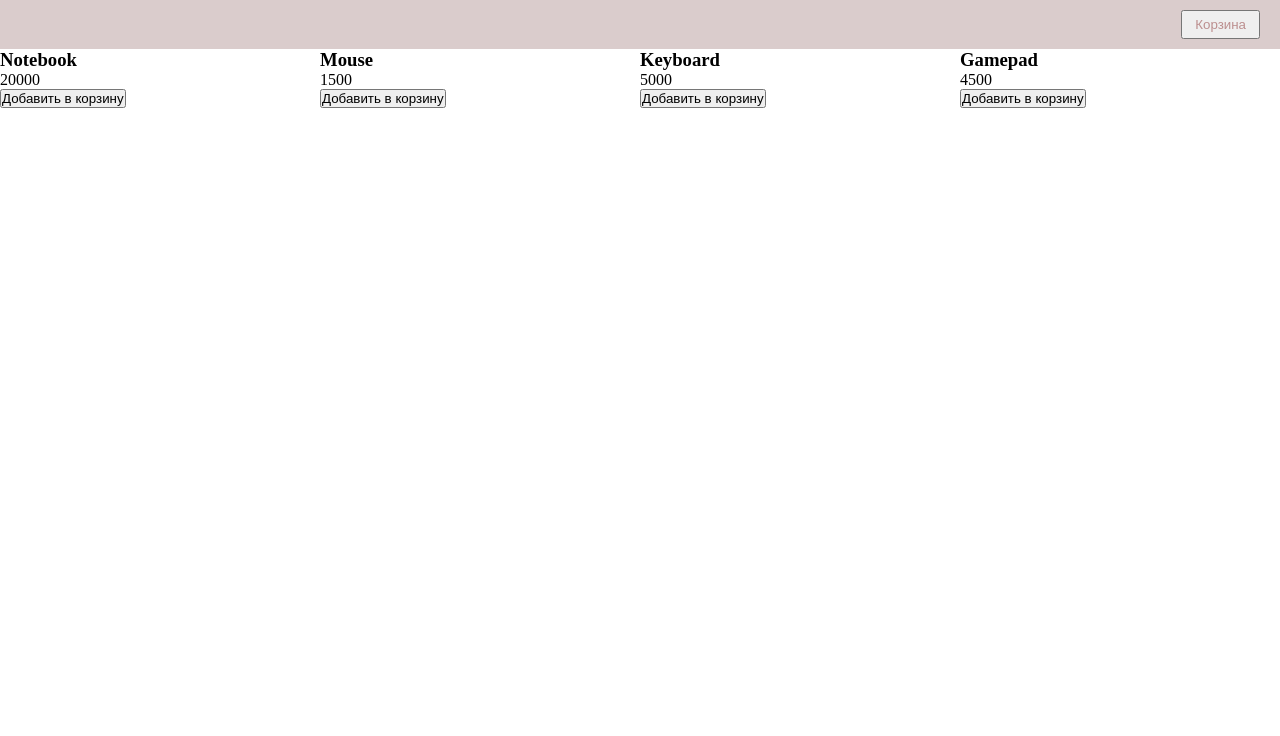
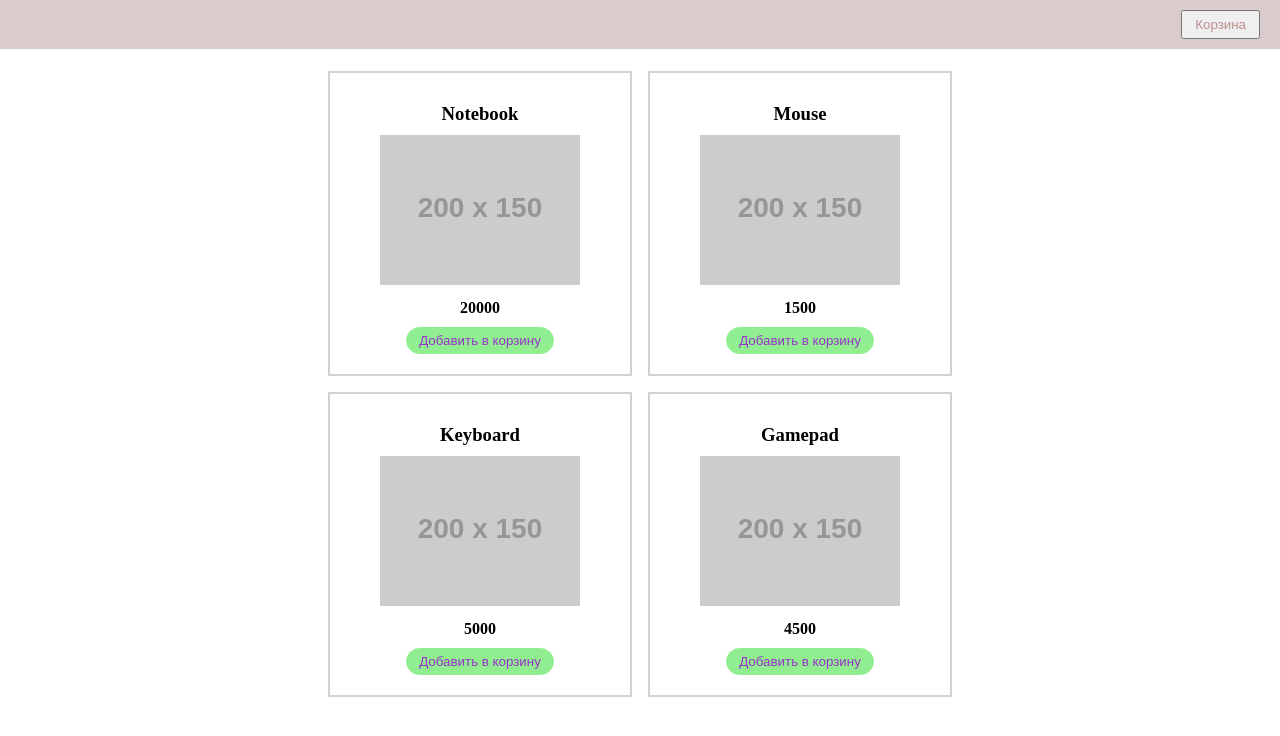
Before and after one commit to savinsv/js-extend-lessons, a plain HTML site: page index.html in a window 1280 px wide. Drawn offline with Linux system fonts and the light colour scheme; placeholder pictures from the web are drawn by us.

Commit message:
Корректировка css

```diff
--- a/css/style.css
+++ b/css/style.css
@@ -22,7 +22,65 @@ header {
 .products {
   display: -ms-grid;
   display: grid;
-  -ms-grid-columns: (1fr)[4];
-      grid-template-columns: repeat(4, 1fr);
+  -ms-grid-columns: (minmax(min-content, 300px))[2];
+      grid-template-columns: repeat(2, minmax(-webkit-min-content, 300px));
+      grid-template-columns: repeat(2, minmax(min-content, 300px));
+  grid-gap: 20px;
+  padding: 24px;
+  -webkit-box-pack: center;
+      -ms-flex-pack: center;
+          justify-content: center;
+}
+
+.product-item {
+  padding: 20px;
+  display: -webkit-box;
+  display: -ms-flexbox;
+  display: flex;
+  -webkit-box-orient: vertical;
+  -webkit-box-direction: normal;
+      -ms-flex-direction: column;
+          flex-direction: column;
+  -webkit-box-align: center;
+      -ms-flex-align: center;
+          align-items: center;
+  outline: 2px solid lightgray;
+}
+
+.product-item h3 {
+  margin: 10px 16px;
+}
+
+.product-item a {
+  text-decoration: none;
+}
+
+.product-item a img:hover {
+  outline: 2px solid lightgrey;
+}
+
+.product-item h4 {
+  margin: 10px 16px;
+}
+
+.product-item .buy-btn {
+  background-color: lightgreen;
+  padding: 5px 12px;
+  outline: none;
+  border-radius: 30px;
+  border: 1px solid lightgreen;
+  color: darkorchid;
+}
+
+.product-item .buy-btn:hover {
+  color: lightgreen;
+  border: 1px solid darkorchid;
+  background-color: darkorchid;
+}
+
+.product-item .buy-btn:active {
+  background-color: lightgreen;
+  border: 1px solid lightgreen;
+  color: darkorchid;
 }
 /*# sourceMappingURL=style.css.map */
--- a/js/main.js
+++ b/js/main.js
@@ -1,14 +1,15 @@
 const products = [
-    {id: 1, title: 'Notebook', price: 20000},
-    {id: 2, title: 'Mouse', price: 1500},
-    {id: 3, title: 'Keyboard', price: 5000},
-    {id: 4, title: 'Gamepad', price: 4500},
+    {id: 1, img: "http://placehold.it/200x150" , title: 'Notebook', price: 20000},
+    {id: 2, img: "http://placehold.it/200x150" , title: 'Mouse', price: 1500},
+    {id: 3, img: "http://placehold.it/200x150" , title: 'Keyboard', price: 5000},
+    {id: 4, img: "http://placehold.it/200x150" , title: 'Gamepad', price: 4500},
 ];
 
-const renderProduct = (id,title, price) => {
+const renderProduct = (id,img,title, price) => {
     return `<div class="product-item" id="${id}">
                 <h3>${title}</h3>
-                <p>${price}</p>
+                <a href="#"><img src=${img} alt=${title}></a>
+                <h4>${price}</h4>
                 <button class="buy-btn">Добавить в корзину</button>
             </div>`;
 };
@@ -25,8 +26,9 @@ const renderProducts = list => {
     // });
     //Но вот так, по моему, лучше. Нет смысла создавать промежуточный массив
     list.forEach(item => {
-        document.querySelector('.products').insertAdjacentHTML('beforeend',renderProduct(item.id,item.title, item.price));
+        document.querySelector('.products').insertAdjacentHTML('beforeend',renderProduct(item.id,item.img,item.title, item.price));
     });
 };
-const productss = [];
+
+
 renderProducts(products);
```
